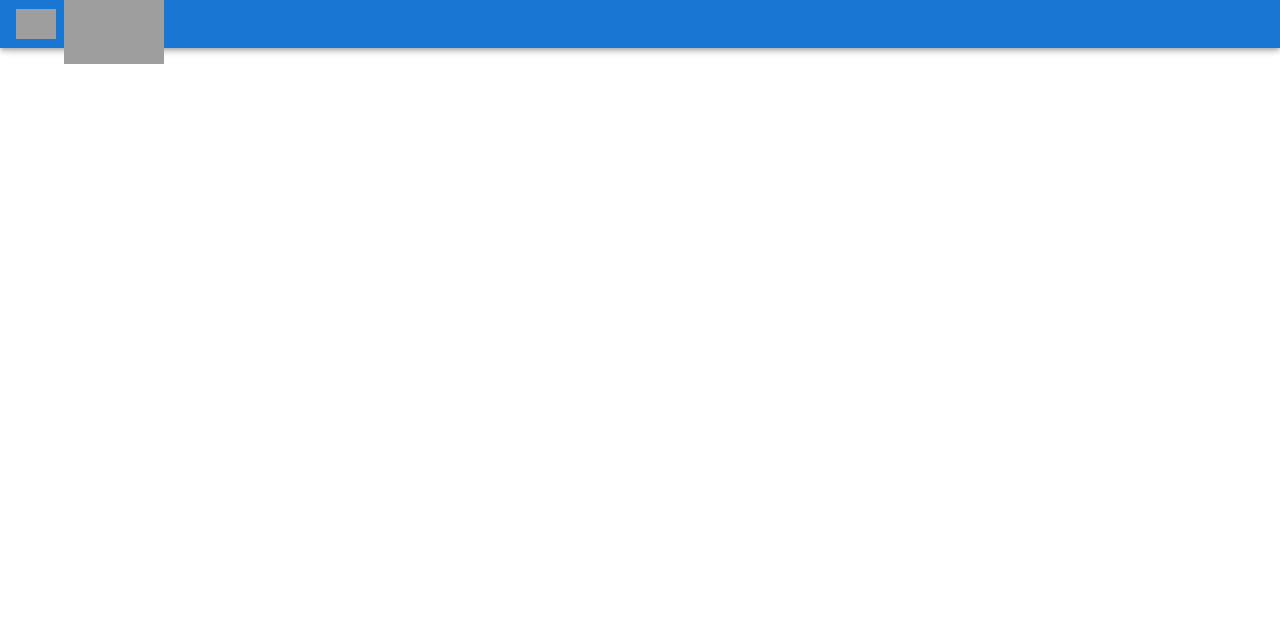
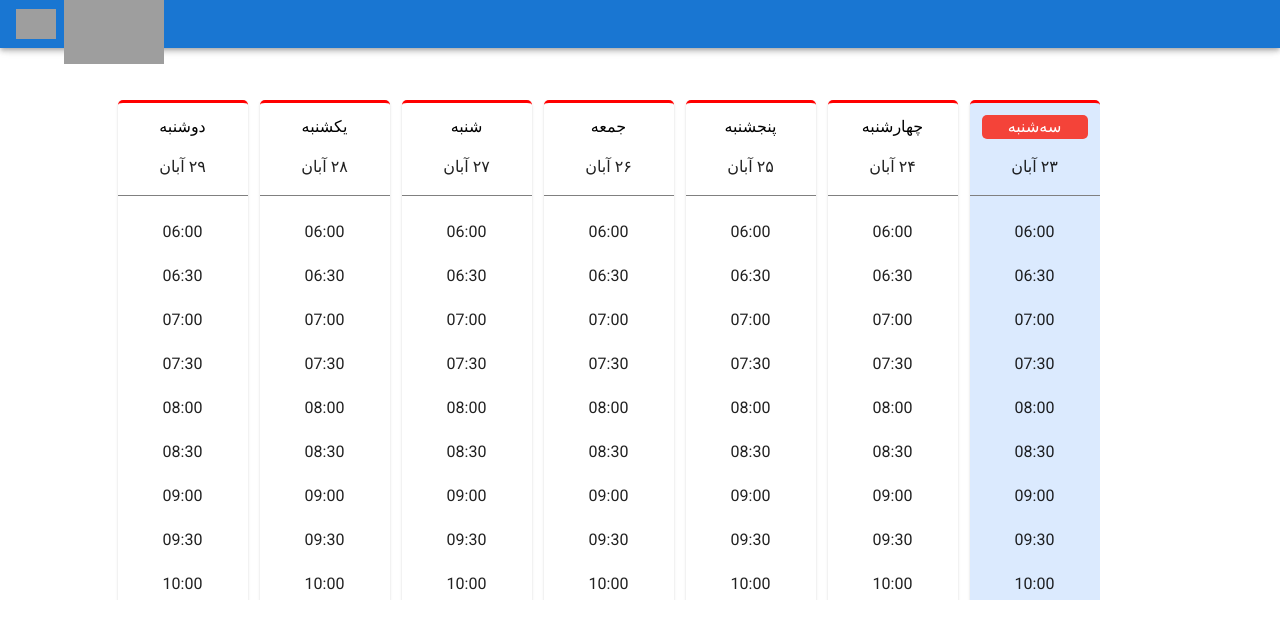
Before and after one commit to sadegh1377/hitalki-project, a Vue app: page /#/ in a window 1280 px wide. Shown: the top 638 px of the page. Built offline with nearby package versions, Linux system fonts and the light colour scheme; grey boxes are pictures that could not be loaded.

Commit message:
create TeacherSchedule.vue

```diff
--- a/src/components/TeacherSchedule.vue
+++ b/src/components/TeacherSchedule.vue
@@ -1,16 +1,170 @@
 <template>
-    <div id="TeacherSchedule">
-
-    </div>
+    <v-container>
+        <div id="TeacherSchedule" class="week-container mx-10 mt-10 d-flex flex-row">
+            <div class="week-cols text-center elevation-1 ml-3 mb-10"
+                 v-for="(day,index) in week" :key="index">
+                <div class="week-header pt-3 mb-6" dir="rtl">
+                    <p class="day-name mx-3">{{ day.timestamp.toLocaleDateString('fa-FA', {weekday: 'long'}) }}</p>
+                    <p> {{ day.timestamp.toLocaleDateString('fa-FA', {month: 'long', day: 'numeric'}) }}</p>
+                </div>
+                <div class="flex-column">
+                    <div class="hours my-5 mx-6"
+                         :class="{'reservable': hour.reservable, 'reserved': hour.reserved}"
+                         v-for="(hour,index) in day.hours"
+                         @click="determineSingleClickOrDbClick(hour)"
+                         :key="index">
+                        <v-tooltip top
+                                   transition="none"
+                                   color="#2d2c42">
+                            <template v-slot:activator="{ on, attrs }">
+                                <span v-bind="attrs"
+                                      v-on="on">
+                                    {{ getTimeFromDate(hour.timestamp) }}
+                                </span>
+                            </template>
+                            {{ getHourToolTip(hour.timestamp) }}
+                        </v-tooltip>
+                    </div>
+                </div>
+            </div>
+        </div>
+    </v-container>
 </template>
 
 <script>
+import DragSelect from "dragselect";
+
 export default {
-    name: "TeacherSchedule"
+    name: "TeacherSchedule",
+    data() {
+        return {
+            week: [],
+            currentDate: new Date(),
+            timeIntervalUntilToday: [0, 24, 48, 72, 96, 120, 144],
+            clicks: 0
+        }
+    },
+    methods: {
+        determineSingleClickOrDbClick(hour) {
+            console.log(hour)
+            this.clicks++;
+            if (this.clicks === 1) {
+                this.timer = setTimeout(() => {
+                    this.addToReservable(hour)
+                    this.clicks = 0
+                }, 200);
+            } else {
+                clearTimeout(this.timer);
+                this.addToReserved(hour)
+                this.clicks = 0;
+            }
+        },
+        addToReservable(hour) {
+            hour.reserved = false
+            hour.reservable = !hour.reservable
+        },
+        addToReserved(hour) {
+            hour.reservable = false
+            hour.reserved = !hour.reserved
+        },
+        getHourToolTip(timestamp) {
+            const thirtyMinAfter = new Date(timestamp.getTime() + 30 * 60000)
+            const hoveredDate = timestamp.toLocaleDateString('fa-FA', {month: 'long', day: 'numeric', weekday: 'long'})
+            return `${hoveredDate} ${this.getTimeFromDate(timestamp)} - ${this.getTimeFromDate(thirtyMinAfter)}`
+
+        },
+        getTimeFromDate(timestamp) {
+            const pad = num => ("0" + num).slice(-2);
+            let hours = timestamp.getHours(),
+                minutes = timestamp.getMinutes()
+            return pad(hours) + ":" + pad(minutes)
+        },
+        getHourOfDayTimestamp(numOfWeek) {
+            let hours = []
+            let dayOfWeekTimestamp = new Date(this.currentDate.getTime()
+                + this.timeIntervalUntilToday[numOfWeek] * 60 * 60 * 1000)
+            dayOfWeekTimestamp.setHours(6, 0, 0)
+            for (let i = 0; i < 36; i++) {
+                hours.push({
+                    timestamp: new Date(dayOfWeekTimestamp.getTime()),
+                    reservable: false,
+                    reserved: false
+                })
+                dayOfWeekTimestamp = new Date(dayOfWeekTimestamp.getTime() + 30 * 60000)
+            }
+            return hours
+        },
+        getDaysOfWeekTimestamp(numOfWeek) {
+            return new Date(new Date().getTime() + this.timeIntervalUntilToday[numOfWeek] * 60 * 60 * 1000)
+        },
+        fillTheWeekArray() {
+            for (let i = 0; i < 7; i++) {
+                this.week.push({
+                    timestamp: this.getDaysOfWeekTimestamp(i),
+                    hours: this.getHourOfDayTimestamp(i)
+                })
+            }
+        }
+    }
+    ,
+    mounted() {
+        this.fillTheWeekArray()
+    }
 }
 
 </script>
 
 <style scoped>
+.week-container {
+    width: 1000px;
+    height: 500px;
+    max-width: 1000px;
+    max-height: 500px;
+    overflow: auto;
+    direction: rtl;
+}
 
+.week-cols {
+    border-top: 3px red solid;
+    border-radius: 5px;
+    width: 13%;
+    height: fit-content;
+}
+
+.week-cols:first-child {
+    background-color: #DBEAFE;
+}
+
+.week-cols:first-child .day-name {
+    background-color: #F44339;
+    color: #FFFFFF;
+}
+
+.week-header {
+    border-bottom: 1px gray solid;
+}
+
+.day-name {
+    color: #000000;
+    border-radius: 5px;
+}
+
+.hours {
+    border-radius: 3px;
+    cursor: pointer;
+}
+
+.v-tooltip__content {
+    opacity: 1 !important;
+}
+
+.reservable {
+    background-color: #41C55E;
+    color: #FFFFFF;
+}
+
+.reserved {
+    background-color: #33B4EB;
+    color: #FFFFFF;
+}
 </style>
```
